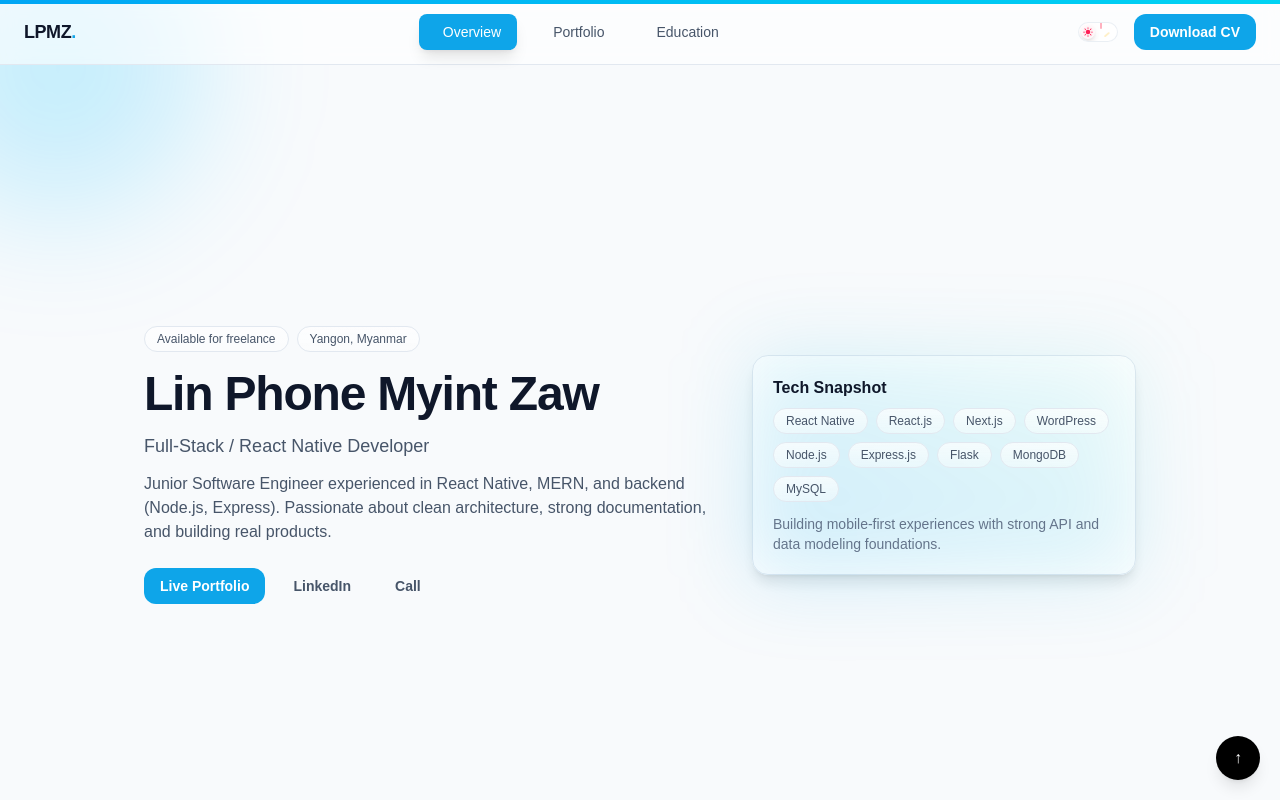
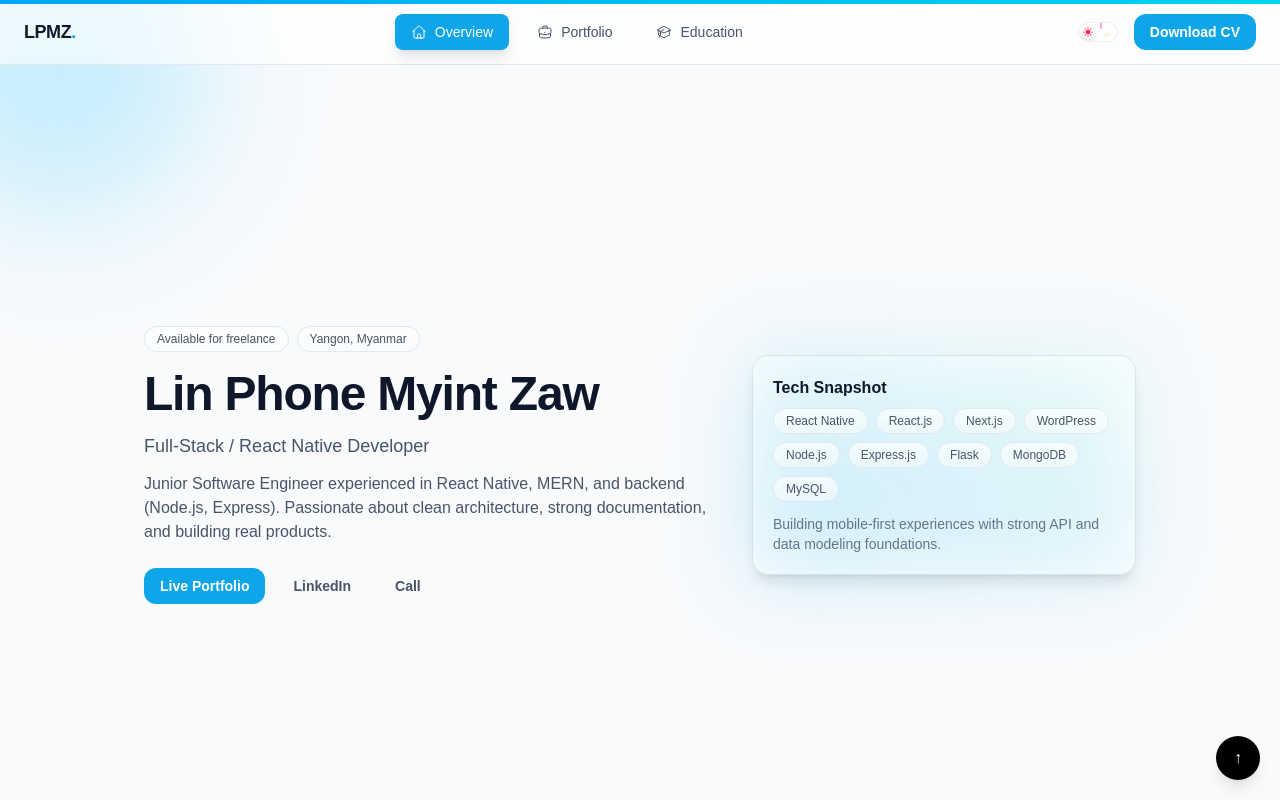
Before and after one commit to linphone2000/lpmz-portfolio-v2, a Next.js app: page / in a window 1280 px wide. Shown: the top 800 px of the page. Built offline with nearby package versions, Linux system fonts and the light colour scheme.

Commit message:
Add auto show/hide to navbar on scroll

```diff
--- a/src/components/Common/TabNavigation.tsx
+++ b/src/components/Common/TabNavigation.tsx
@@ -1,8 +1,14 @@
 'use client';
 
-import React, { useState } from 'react';
+import React, { useState, useEffect } from 'react';
 import { motion, AnimatePresence } from 'framer-motion';
-import { Bars3Icon, XMarkIcon } from '@heroicons/react/24/outline';
+import {
+  Bars3Icon,
+  XMarkIcon,
+  HomeIcon,
+  BriefcaseIcon,
+  AcademicCapIcon
+} from '@heroicons/react/24/outline';
 import { DATA } from '../../lib/data';
 import { Button } from './Button';
 import { ThemeToggle } from './ThemeToggle';
@@ -24,11 +30,13 @@ export const TabNavigation: React.FC<TabNavigationProps> = React.memo(({
   mounted,
 }) => {
   const [isMobileMenuOpen, setIsMobileMenuOpen] = useState(false);
+  const [isVisible, setIsVisible] = useState(true);
+  const [lastScrollY, setLastScrollY] = useState(0);
 
   const tabs = [
-    { id: 'overview', label: 'Overview', icon: '' },
-    { id: 'portfolio', label: 'Portfolio', icon: '' },
-    { id: 'education', label: 'Education', icon: '' },
+    { id: 'overview', label: 'Overview', icon: <HomeIcon className="h-4 w-4" /> },
+    { id: 'portfolio', label: 'Portfolio', icon: <BriefcaseIcon className="h-4 w-4" /> },
+    { id: 'education', label: 'Education', icon: <AcademicCapIcon className="h-4 w-4" /> },
   ];
 
   const handleKeyDown = (e: React.KeyboardEvent, tabId: string) => {
@@ -53,8 +61,32 @@ export const TabNavigation: React.FC<TabNavigationProps> = React.memo(({
     }
   };
 
+  // Scroll behavior
+  useEffect(() => {
+    const handleScroll = () => {
+      const currentScrollY = window.scrollY;
+
+      // Show navbar when scrolling up or at top, hide when scrolling down
+      if (currentScrollY < lastScrollY || currentScrollY < 100) {
+        setIsVisible(true);
+      } else if (currentScrollY > lastScrollY && currentScrollY > 100) {
+        setIsVisible(false);
+      }
+
+      setLastScrollY(currentScrollY);
+    };
+
+    window.addEventListener('scroll', handleScroll, { passive: true });
+    return () => window.removeEventListener('scroll', handleScroll);
+  }, [lastScrollY]);
+
   return (
-    <header className="sticky top-0 z-40 backdrop-blur bg-white/60 dark:bg-neutral-900/50 border-b border-neutral-200 dark:border-neutral-700">
+    <motion.header
+      className="sticky top-0 z-40 backdrop-blur bg-white/60 dark:bg-neutral-900/50 border-b border-neutral-200 dark:border-neutral-700"
+      initial={{ y: 0 }}
+      animate={{ y: isVisible ? 0 : -100 }}
+      transition={{ duration: 0.3, ease: 'easeInOut' }}
+    >
       <div className="max-w-7xl mx-auto px-6 h-16 flex items-center justify-between">
         <motion.button
           whileHover={{ scale: 1.1 }}
@@ -191,7 +223,7 @@ export const TabNavigation: React.FC<TabNavigationProps> = React.memo(({
           </motion.div>
         )}
       </AnimatePresence>
-    </header>
+    </motion.header>
   );
 });
 
```
